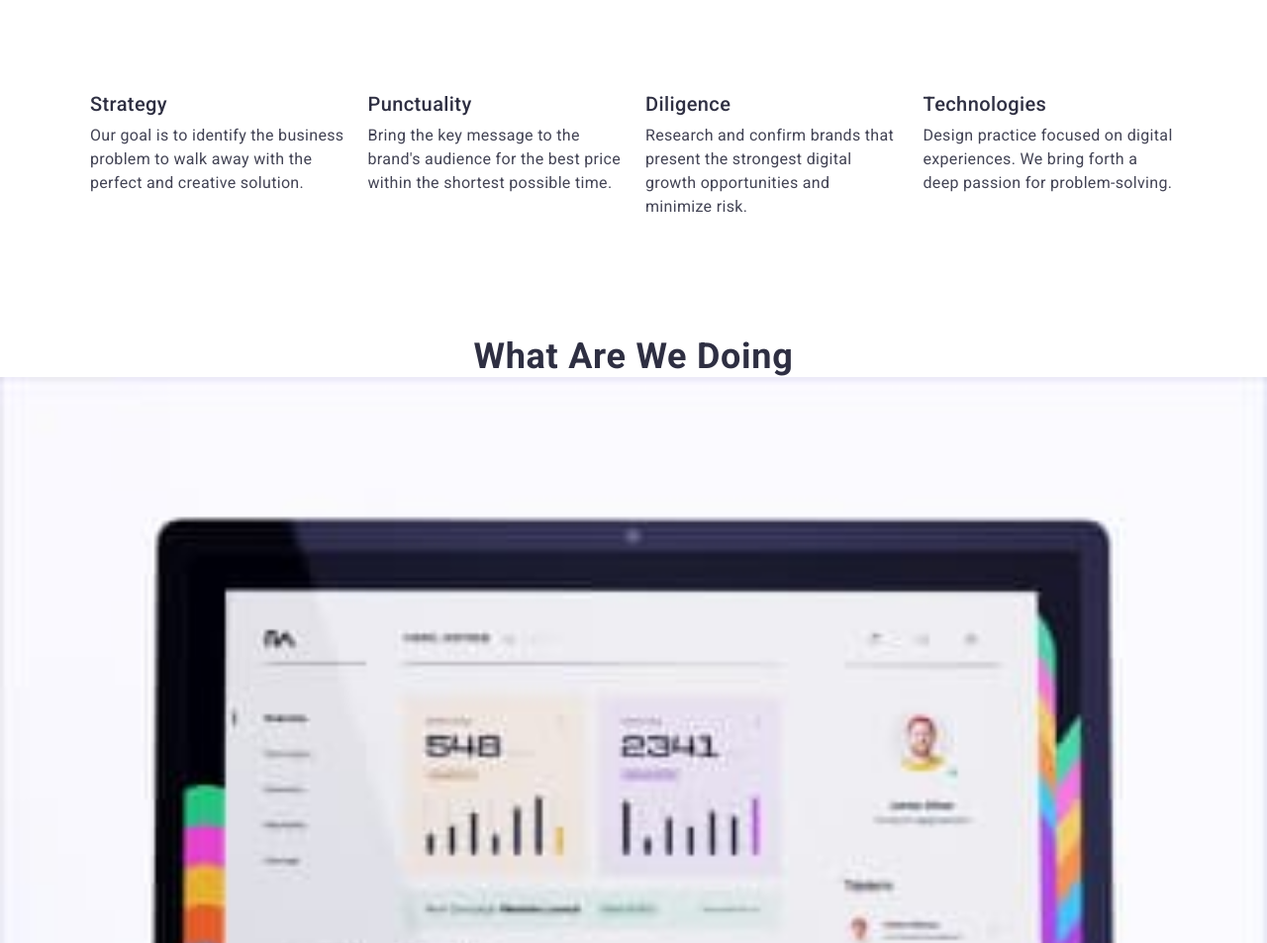
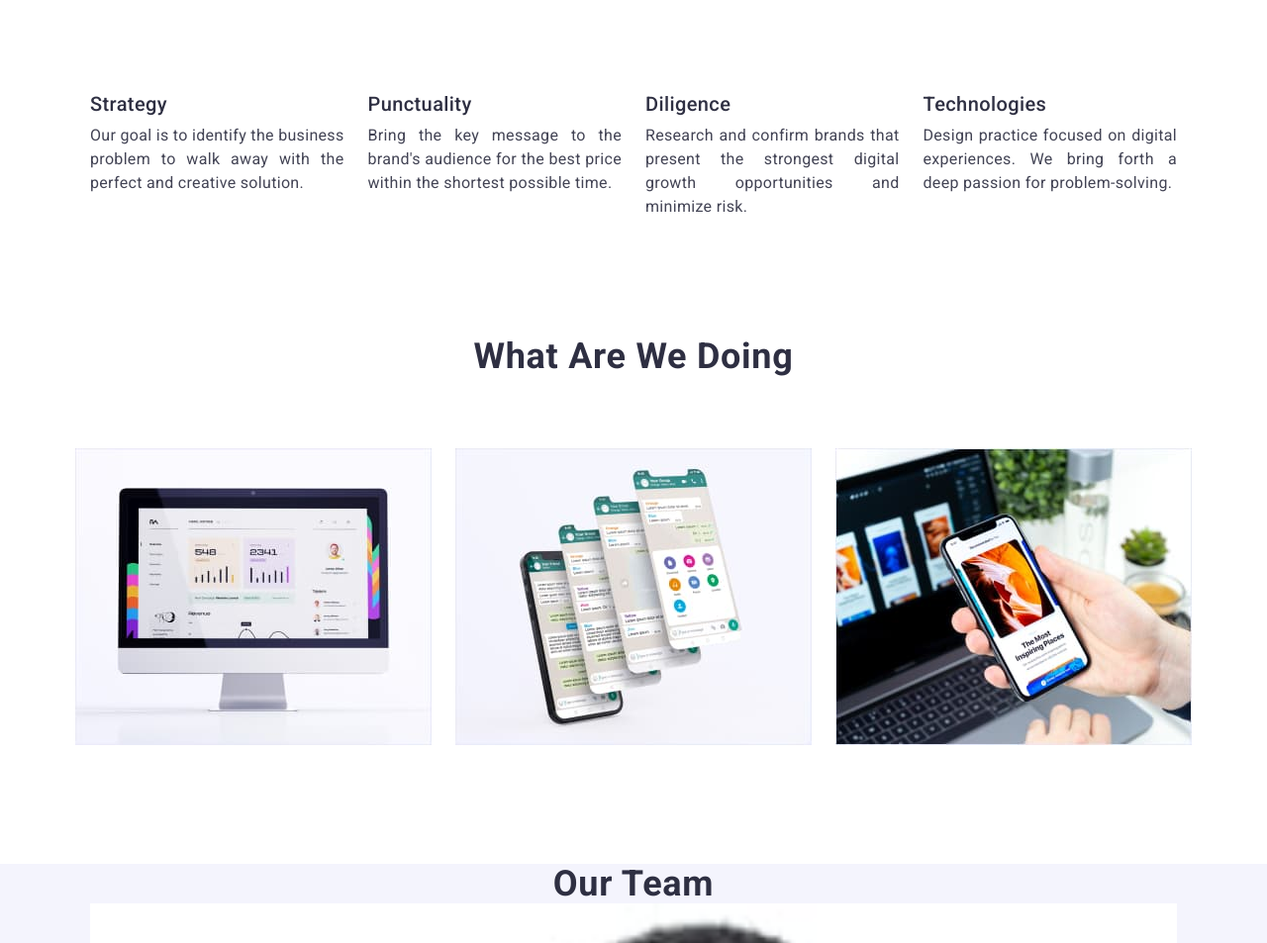
Before and after one commit to Smirnoff89/goit-markup-hw-03, a plain HTML site: page index.html in a window 1280 px wide. Shown: the part 760-1713 px from the top of the page at 99% size. Drawn offline with nearby package versions, Linux system fonts and the light colour scheme.

Commit message:
our work done

```diff
--- a/css/styles.css
+++ b/css/styles.css
@@ -222,9 +222,14 @@ header .container {
     line-height: 1.5;
     letter-spacing: 0.02em;
     color: var(--primary-text-color);
+    text-align: justify;
 }
 
 /*--------MAIN-OUR-WORK--------*/
+
+.our-work {
+    margin-bottom: 120px;
+}
 
 .our-work-title {
     font-size: 36px;
@@ -233,6 +238,17 @@ header .container {
     letter-spacing: 0.02em;
     text-transform: capitalize;
     color: var(--primary-title-color);
+    margin-bottom: 72px;
+}
+
+.our-work-list {
+    display: flex;
+    align-items: center;
+    justify-content: center;
+}
+
+.our-work-list>li:not(:last-child) {
+    margin-right: 24px;
 }
 
 /*--------MAIN-OUR-TEAM--------*/
--- a/index.html
+++ b/index.html
@@ -69,9 +69,9 @@
             <div class="container"></div>
                 <h2 class="our-work-title">What are we doing</h2>
                 <ul class="our-work-list list">
-                    <li><img src="./images/what_are_we_doing_img_1.jpg" alt="computer" width="360" height="300"></li>
-                    <li><img src="./images/what_are_we_doing_img_2.jpg" alt="phone" width="360" height="300"></li>
-                    <li><img src="./images/what_are_we_doing_img_3.jpg" alt="hand with phone" width="360" height="300"></li>
+                    <li class="our-work-item"><img src="./images/what_are_we_doing_img_1.jpg" alt="computer" width="360" height="300"></li>
+                    <li class="our-work-item"><img src="./images/what_are_we_doing_img_2.jpg" alt="phone" width="360" height="300"></li>
+                    <li class="our-work-item"><img src="./images/what_are_we_doing_img_3.jpg" alt="hand with phone" width="360" height="300"></li>
                 </ul>
             </div>
         </section>
```
